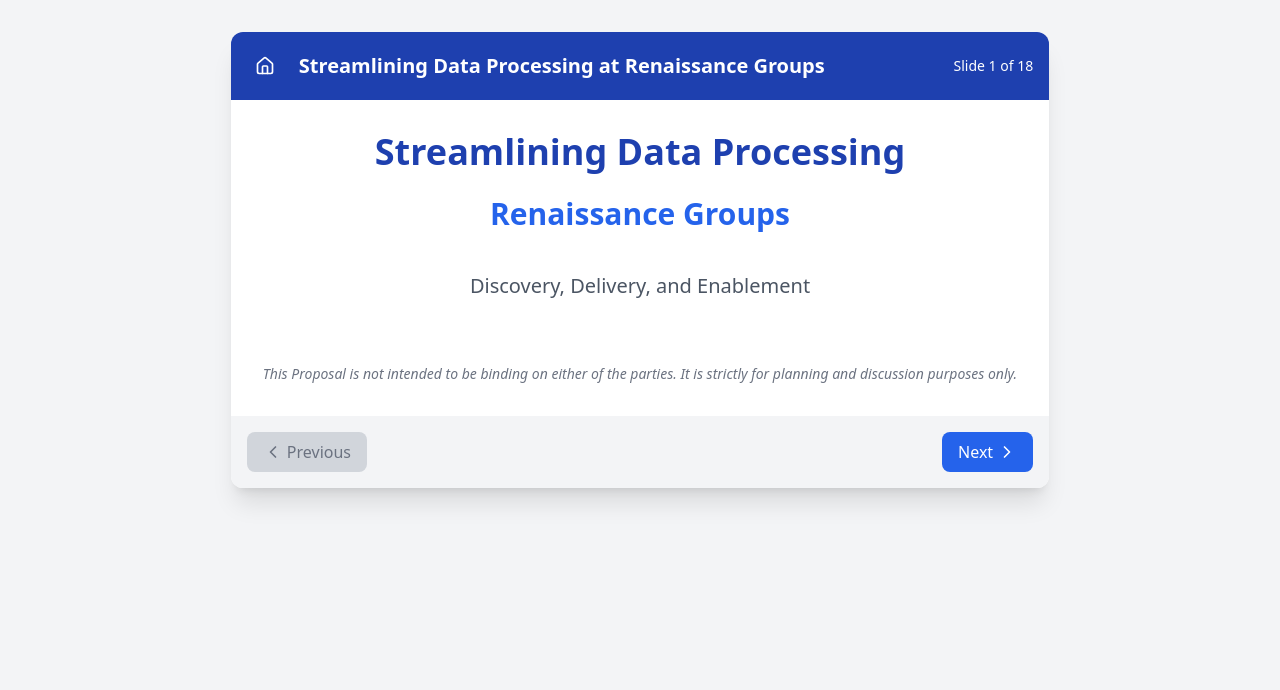
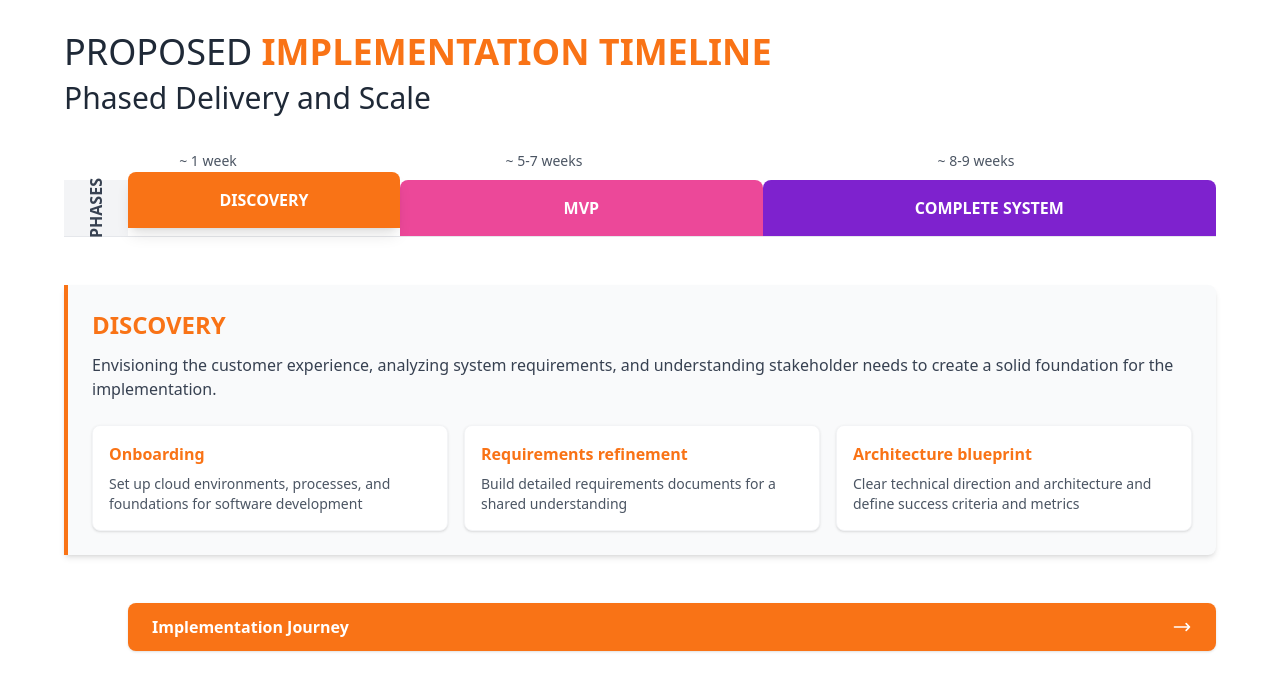
Before and after one commit to nikhil-thakur/RenaissanceProposal, a React (Create React App) app: page / in a window 1280 px wide. Shown: the top 690 px of the page. Built offline with nearby package versions, Linux system fonts and the light colour scheme.

Commit message:
Updated timeline slide

```diff
--- a/src/App.js
+++ b/src/App.js
@@ -2,11 +2,12 @@
 import React from 'react';
 import './App.css'; // Make sure this is importing your CSS with Tailwind
 import ProposalPresentation from './components/Presentation';
+import DeliveryApproachInteractive from './components/delivery-approach-interactive'
 
 function App() {
     return (
         <div className="App">
-            <ProposalPresentation />
+            <DeliveryApproachInteractive />
         </div>
     );
 }
--- a/src/components/delivery-approach-interactive.js
+++ b/src/components/delivery-approach-interactive.js
@@ -1,55 +1,54 @@
 import React, { useState } from 'react';
 
 const DeliveryApproachInteractive = () => {
-  const [activePhase, setActivePhase] = useState("discover");
+  const [activePhase, setActivePhase] = useState("discovery");
 
   const phases = [
     {
-      id: "discover",
-      name: "DISCOVER",
-      duration: "~ 3 weeks",
+      id: "discovery",
+      name: "DISCOVERY",
+      duration: "~ 1 week",
       color: "bg-orange-500",
       textColor: "text-orange-500",
       borderColor: "border-orange-500",
-      description: "Envisioning the customer experience across customer archetypes, distilling insights & opportunities for specific product workstreams and the economic opportunity for each.",
+      description: "Envisioning the customer experience, analyzing system requirements, and understanding stakeholder needs to create a solid foundation for the implementation.",
       activities: [
-        { name: "Design Research & Planning", description: "Customer interviews, competitor analysis, and research planning" },
-        { name: "Stakeholder & Opportunity Space Immersion", description: "Workshops with key stakeholders to understand vision and constraints" },
-        { name: "Platform / Product Vision", description: "Definition of product vision, goals, and high-level roadmap" }
+        { name: "Onboarding", description: "Set up cloud environments, processes, and foundations for software development " },
+        { name: "Requirements refinement", description: "Build detailed requirements documents for a shared understanding" },
+        { name: "Architecture blueprint", description: "Clear technical direction and architecture and define success criteria and metrics" },
       ]
     },
     {
-      id: "inception",
-      name: "INCEPTION",
-      duration: "",
+      id: "mvp",
+      name: "MVP",
+      duration: "~ 5-7 weeks",
       color: "bg-pink-500",
       textColor: "text-pink-500",
       borderColor: "border-pink-500",
-      description: "Uncovering enough insights into technology and experience needs to ideate, concept and prioritize potential solutions for a MVP.",
+      description: "Building and deploying a Minimum Viable Product with the core functionality needed to onboard 1 new Project successfully as our north star goal.",
       activities: [
-        { name: "MVP / Product Definition", description: "Define scope and features for the minimal viable product" },
-        { name: "Contextual Design Research", description: "Detailed user research in context of use" },
-        { name: "Journey Mapping", description: "Customer journey mapping across touchpoints" },
-        { name: "Path to Production", description: "Define the delivery pipeline and infrastructure needs" },
-        { name: "Cross-Functional Requirements", description: "Technical, operational, and business requirements" },
-        { name: "Epic User Stories Planning", description: "Breaking down requirements into user stories" }
+        { name: "Core Feature Development", description: "Build essential features required for basic project management" },
+        { name: "First Project Onboarding", description: "Successfully implement and configure the system for the pilot project" },
+        { name: "User Testing", description: "Gather feedback from initial users to guide refinements" },
+        { name: "Integration Setup", description: "Establish initial connections with essential systems" },
+        { name: "Training Materials", description: "Create documentation for the first team using the system" }
       ]
     },
     {
-      id: "design-deliver",
-      name: "DESIGN & DELIVER",
-      duration: "~ 10-12+ months",
+      id: "complete-system",
+      name: "COMPLETE SYSTEM",
+      duration: "~ 8-9 weeks",
       color: "bg-purple-700",
       textColor: "text-purple-700",
       borderColor: "border-purple-700",
-      description: "Iteratively design, plan and deliver a thin valuable slice that is tested with customers and internal alignment on direction is achieved.",
+      description: "Scaling the solution to support all projects and users, implementing advanced features, and optimizing performance based on feedback from the MVP phase.",
       activities: [
-        { name: "Concept Development, User Testing & Refinement", description: "Iterative design of the user experience with continuous testing" },
-        { name: "Iterative Planning", description: "Agile sprint planning and backlog management" },
-        { name: "Application Development", description: "Building the application iteratively based on priorities" },
-        { name: "Application Testing", description: "Continuous testing of functionality and quality" },
-        { name: "Deployment", description: "Release process and production deployment" },
-        { name: "Showcase & Feedback", description: "Regular demos and feedback collection" }
+        { name: "Remaining Project Onboarding", description: "Systematically bring all remaining projects onto the platform" },
+        { name: "User Rollout", description: "Scale access to all intended users across the organization" },
+        { name: "Advanced Feature Implementation", description: "Build out the complete feature set based on prioritized backlog" },
+        { name: "Full Systems Integration", description: "Complete all required connections to enterprise systems" },
+        { name: "Performance Optimization", description: "Tune the system for scale and efficiency" },
+        { name: "Organization-wide Training", description: "Implement comprehensive training program for all user types" }
       ]
     }
   ];
@@ -61,25 +60,28 @@
       <div className="w-full bg-white p-8 font-sans">
         <div className="max-w-6xl mx-auto">
           <h1 className="text-4xl mb-2">
-          <span className="text-gray-800 font-normal">EXAMPLE </span>
-          <span className="text-orange-500 font-bold">APPROACH for Engagement</span>
+            <span className="text-gray-800 font-normal">PROPOSED </span>
+            <span className="text-orange-500 font-bold">IMPLEMENTATION TIMELINE</span>
           </h1>
-        <h2 className="text-3xl mb-8 text-gray-800 font-normal">Delivery and Scale</h2>
+          <h2 className="text-3xl mb-8 text-gray-800 font-normal">Phased Delivery and Scale</h2>
 
           {/* Timeline Navigation */}
           <div className="mb-12">
             <div className="flex mb-2 justify-between">
-            <div className="w-1/3 pr-2 text-center">
-              <span className="text-sm font-medium text-gray-600">~ 3 weeks</span>
+              <div className="w-1/4 text-center">
+                <span className="text-sm font-medium text-gray-600">~ 1 week</span>
               </div>
-            <div className="w-2/3 pl-2 text-center">
-              <span className="text-sm font-medium text-gray-600">~ 10-12+ months</span>
+              <div className="w-1/3 text-center">
+                <span className="text-sm font-medium text-gray-600">~ 5-7 weeks</span>
+              </div>
+              <div className="w-5/12 text-center">
+                <span className="text-sm font-medium text-gray-600">~ 8-9 weeks</span>
               </div>
             </div>
 
             <div className="flex items-stretch border-b border-gray-200 mb-6">
               <div className="w-16 bg-gray-100 flex items-center justify-center">
-              <span className="transform -rotate-90 text-base font-bold whitespace-nowrap text-gray-700">ASSESSMENT</span>
+                <span className="transform -rotate-90 text-base font-bold whitespace-nowrap text-gray-700">PHASES</span>
               </div>
 
               <div className="flex-1 flex">
@@ -88,7 +90,7 @@
                   return (
                       <div
                           key={phase.id}
-                    className={`${phase.id === "discover" ? "w-1/3" : phase.id === "inception" ? "w-1/4" : "w-5/12"} cursor-pointer transition-all duration-300 ${isActive ? "transform -translate-y-2" : ""}`}
+                          className={`${phase.id === "discovery" ? "w-1/4" : phase.id === "mvp" ? "w-1/3" : "w-5/12"} cursor-pointer transition-all duration-300 ${isActive ? "transform -translate-y-2" : ""}`}
                           onClick={() => setActivePhase(phase.id)}
                       >
                         <div className={`${phase.color} py-4 px-2 flex items-center justify-center rounded-t-lg ${isActive ? "shadow-lg" : ""}`}>
@@ -108,6 +110,12 @@
                   <div className="mb-6">
                     <h3 className={`text-2xl font-bold ${currentPhase.textColor} mb-3`}>{currentPhase.name}</h3>
                     <p className="text-gray-700">{currentPhase.description}</p>
+                    {currentPhase.id === "mvp" && (
+                        <div className="mt-2 bg-blue-50 p-3 rounded-lg border border-blue-200">
+                          <span className="font-semibold text-blue-700">North Star Goal:</span>
+                          <span className="text-blue-700"> Successfully on-board a project as a pilot and generate compliance reports</span>
+                        </div>
+                    )}
                   </div>
 
                   <div className="grid grid-cols-1 md:grid-cols-2 lg:grid-cols-3 gap-4">
@@ -122,12 +130,12 @@
               </div>
           )}
 
-        {/* Product Strategy Arrow */}
+          {/* Growth Path Arrow */}
           <div className="flex mb-12">
             <div className="w-16"></div>
             <div className="flex-1">
               <div className="bg-orange-500 text-white font-bold py-3 px-6 rounded-lg shadow flex items-center">
-              <span>Product Strategy</span>
+                <span>Implementation Journey</span>
                 <div className="ml-auto">
                   <svg className="w-5 h-5" fill="none" stroke="currentColor" viewBox="0 0 24 24">
                     <path strokeLinecap="round" strokeLinejoin="round" strokeWidth="2" d="M17 8l4 4m0 0l-4 4m4-4H3" />
```
Lines whose indentation alone changed are shown as unchanged.
